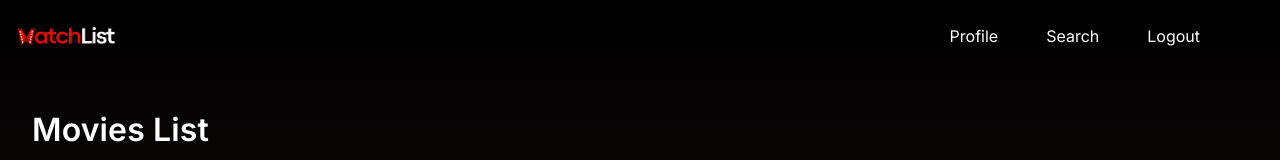
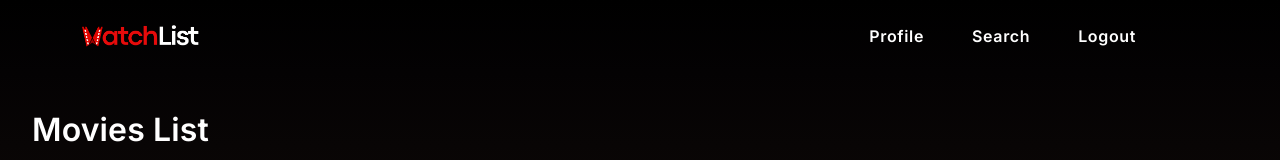
Before and after one commit to kabiraj/movie-tracker, a React (Vite) app in the folder frontend/: page /movies in a window 1280 px wide. Shown: the top 160 px of the page. Built offline with nearby package versions, Linux system fonts and the light colour scheme; no server answers; sample sign-in values are in the browser's storage.

Commit message:
Add css to movie details page

```diff
--- a/frontend/src/pages/MovieDetailsPage.jsx
+++ b/frontend/src/pages/MovieDetailsPage.jsx
@@ -1,5 +1,6 @@
 import { useParams } from 'react-router-dom'
 import { useState, useEffect } from 'react'
+import Navbar from '../components/Navbar'
 
 import '../styles/MovieDetails.css'
 
@@ -19,13 +20,13 @@ function MovieDetailsPage() {
                     }
                 })
 
-                if(response.ok) {
-                    const data = await response.json()
-                    setMovie(data)
+                if(!response.ok) {
                     setLoading(false)
-                } else {
-                    setLoading(false)
+                    return
                 }
+                const data = await response.json()
+                setMovie(data)
+                setLoading(false)
             } catch (error) {
                 console.log('error: ', error)
                 setLoading(false)
@@ -38,10 +39,21 @@ function MovieDetailsPage() {
 
     return (
         <div className='movie-detail-page'>
-            <div className='movie-detail-container'>
-                {loading? (<p>Loading...</p>): movie? (<div> {movie.overview}</div>): <p>Movie not found</p>}
+            <Navbar />
+                {
+                loading? (<p>Loading...</p>)
+                : movie? (
+                    <div className='movie-details-container'
+                        style={{backgroundImage: `url(${movie.backdrop})`}}
+                    >
+                        <div className='movie-details-header'/>
+                        <h1>{movie.title}</h1>
+                    </div>
+                )
+                : (
+                    <p>Movie not found</p>
+                )}
             </div>
-        </div>
     )
 }
 
--- a/frontend/src/styles/MovieDetails.css
+++ b/frontend/src/styles/MovieDetails.css
@@ -1,3 +1,20 @@
 .movie-detail-page {
     height: 100vh;
+    background: var(--bg-dark);
+    color: var(--text-primary);
 }
+.movie-details-container{
+    display: flex;
+    flex-direction: column;
+    align-items: center;
+    justify-content: center;
+    max-width: 100%;
+    height: 70vh;
+    background-size: cover;
+    background-position: center;
+    background-repeat: no-repeat;
+}
+
+.movie-container-header {
+    padding: 2rem;
+}
--- a/frontend/src/styles/Navbar.css
+++ b/frontend/src/styles/Navbar.css
@@ -1,15 +1,16 @@
 nav {
+    font-size: 16px;
     position: fixed;
-    top: 0;
-    left: 0;
-    right: 0;
-    width: 100%;
+    top: 0%;
+    left: 5%;
+    right: 5%;
+    width: auto;
     z-index: 1000;
     transition: background 0.3s ease, backdrop-filter 0.3s ease;
 }
 
 nav.scrolled {
-    background: rgba(0, 0, 0, 0.8);
+    background: rgba(0, 0, 0, 0.6);
     backdrop-filter: blur(10px);
 }
 
@@ -26,9 +27,7 @@ nav.scrolled {
     flex-direction: row;
 }
 .nav-logo img {
-    display: flex;
-    align-items: center;
-    width: 100px;
+    width: 120px;
 }
 
 .nav-bar {
@@ -45,6 +44,9 @@ nav.scrolled {
 .nav-bar li {
     color: var(--text-primary);
     cursor: pointer;
+    font-weight: var(--weight-semibold);
+    /* letter-spacing: var(--letter-spacing-heading); */
+    letter-spacing: 0.64px;
 }
 
 .nav-bar a {
@@ -57,6 +59,5 @@ nav.scrolled {
 }
 
 .nav-bar a:hover {
-    background: rgba(229, 9, 20, 0.2);
-    color: var(--accent-main);
+    background: var(--accent-secondary);
 }
```
Also changed, not shown: 1 other file (tests, documents, lock files or other folders).
